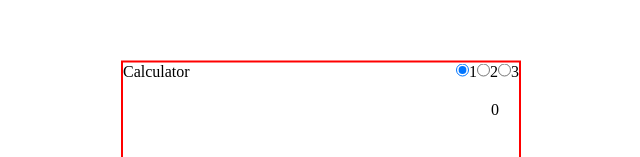
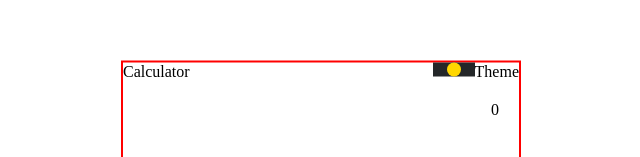
Before and after one commit to devrahul93/Calculator, a React (Create React App) app in the folder calculator/: page / in a window 1280 px wide. Shown: the part 192-349 px from the top of the page, without its empty margins (319-959 px from the left). Built offline with nearby package versions, Linux system fonts and the light colour scheme.

Commit message:
button done

```diff
--- a/calculator/src/components/CalculatorTwo.jsx
+++ b/calculator/src/components/CalculatorTwo.jsx
@@ -5,7 +5,6 @@ import Toggler from './Toggler'
 const CalculatorTwo = () => {
   let initialstate = ''
   const [digit, setDigit] = useState(initialstate)
-  const [result, setResult] = useState(initialstate)
 
   const ops = ['+', '-', '/', '*', '.']
 
@@ -20,14 +19,11 @@ const CalculatorTwo = () => {
       return
     }
     setDigit(digit + value)
-    if (!ops.includes(value)) {
-      setResult(eval(digit + value))
-    }
   }
 
   //claulate or equal to
   const calculate = () => {
-    setDigit(eval(digit))
+    setDigit(eval(digit).toString())
   }
 
   //backSpace or DEL
@@ -45,6 +41,7 @@ const CalculatorTwo = () => {
         <div className="header">
           <div>Calculator</div>
           <div>
+            <span>Theme</span>
             <Toggler />
           </div>
         </div>
--- a/calculator/src/components/Toggler.jsx
+++ b/calculator/src/components/Toggler.jsx
@@ -2,15 +2,15 @@ import '../index.css'
 const Toggler = () => {
   return (
     <>
-      <div className="input">
-        <input id="theme1" type="radio" name="theme" value="0" defaultChecked />
-        <label htmlFor="theme1">1</label>
+      <div className="switch-toggle switch-3 switch-candy">
+        <input id="on" name="state-d" type="radio" defaultChecked="" />
+        <label htmlFor="on" className="one"></label>
 
-        <input id="theme2" type="radio" value="1" name="theme" />
-        <label htmlFor="theme2">2</label>
+        <input id="na" name="state-d" type="radio" defaultChecked="checked" />
+        <label htmlFor="na" className="two"></label>
 
-        <input id="theme3" type="radio" value="2" name="theme" />
-        <label htmlFor="theme3">3</label>
+        <input id="off" name="state-d" type="radio" />
+        <label htmlFor="off" className="three"></label>
       </div>
     </>
   )
--- a/calculator/src/index.css
+++ b/calculator/src/index.css
@@ -50,3 +50,38 @@
   grid-column-start: 3;
   grid-column-end: 5;
 }
+
+/* toggler button */
+.switch-toggle {
+  float: left;
+  background: #242729;
+}
+
+.switch-toggle input {
+  position: absolute;
+  opacity: 0;
+}
+.switch-toggle input + label {
+  padding: 7px;
+  float: left;
+  color: #fff;
+  cursor: pointer;
+}
+/* .switch-toggle input:checked + label {
+  background: green;
+} */
+
+input:checked + .one {
+  background-color: tomato;
+  border-radius: 50%;
+}
+
+input:checked + .two {
+  background-color: gold;
+  border-radius: 50%;
+}
+
+input:checked + .three {
+  background-color: violet;
+  border-radius: 50%;
+}
```
